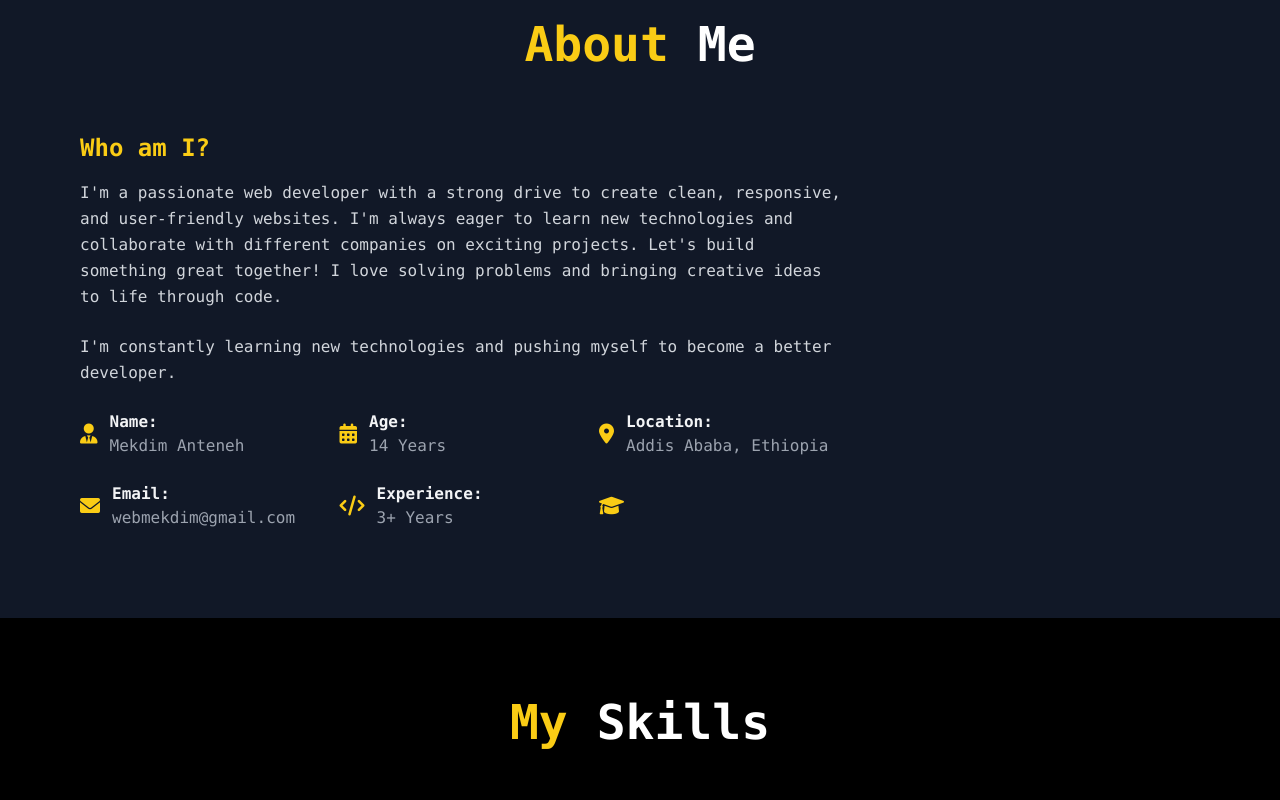
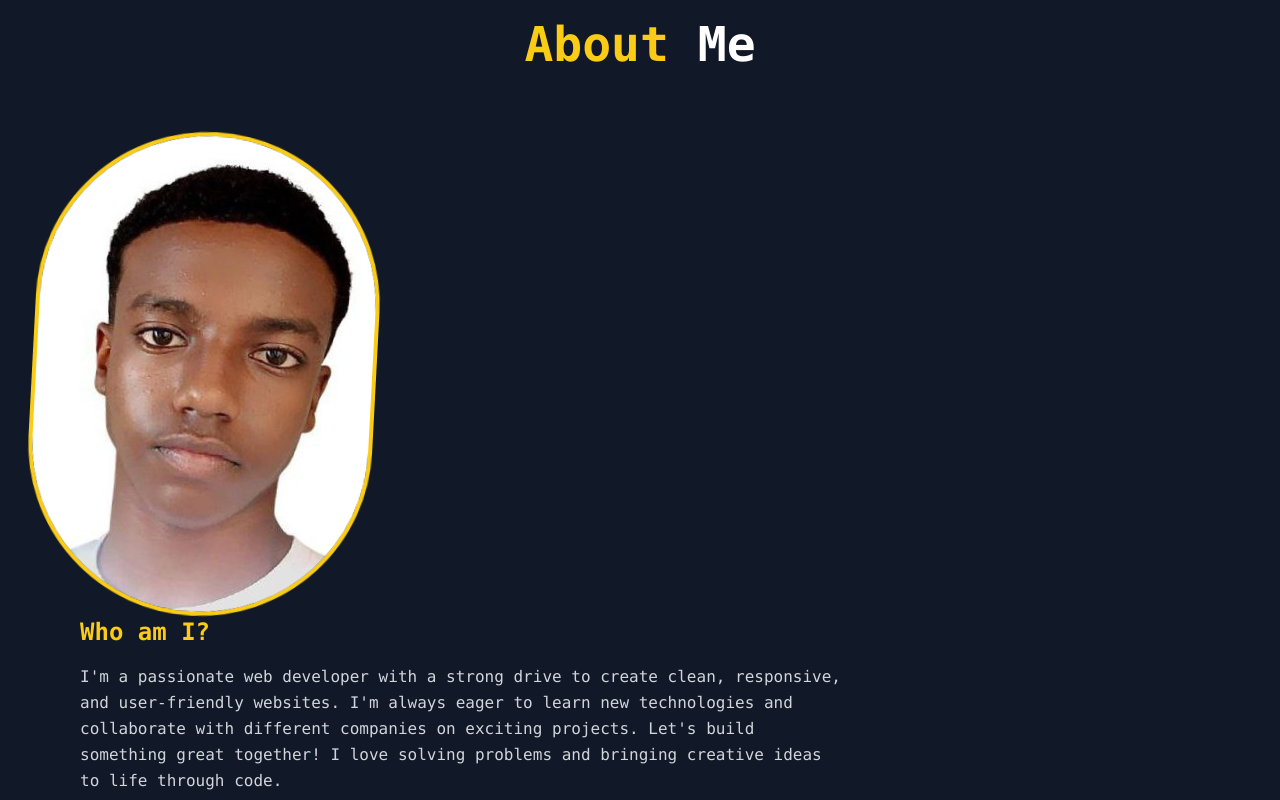
Before and after one commit to Mekdim-Digital-Creation/.com.et, a plain HTML site: page index.html in a window 1280 px wide. Shown: the part 860-1660 px from the top of the page. Drawn offline with nearby package versions, Linux system fonts and the light colour scheme; animation ran at ten frames a second.

Commit message:
Update index.html

```diff
--- a/index.html
+++ b/index.html
@@ -203,6 +203,9 @@
         <div class="max-w-7xl mx-auto">
             <h2 class="text-3xl md:text-5xl font-bold mb-16 text-center text-yellow-400">About <span class="text-white">Me</span></h2>
             <div class="flex flex-col md:flex-row items-center">
+                <div class="w-100 h-100 rounded-full overflow-hidden border-4 border-yellow-400 transform rotate-3 hover:rotate-0 transition-transform duration-500">
+                    <img src="Proof/25.jpg" alt="Young Developer" class="w-full h-full object-cover">
+                </div>
 
                 </div>
                 <div class="md:w-2/3 md:pl-12">
```
